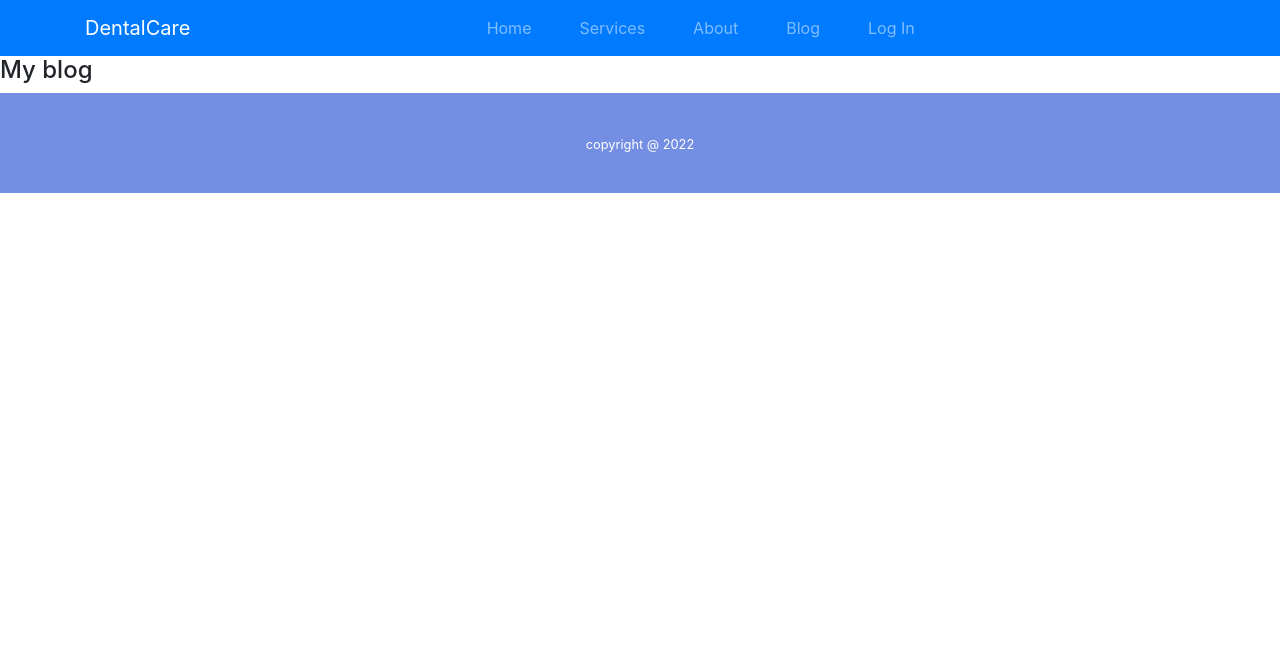
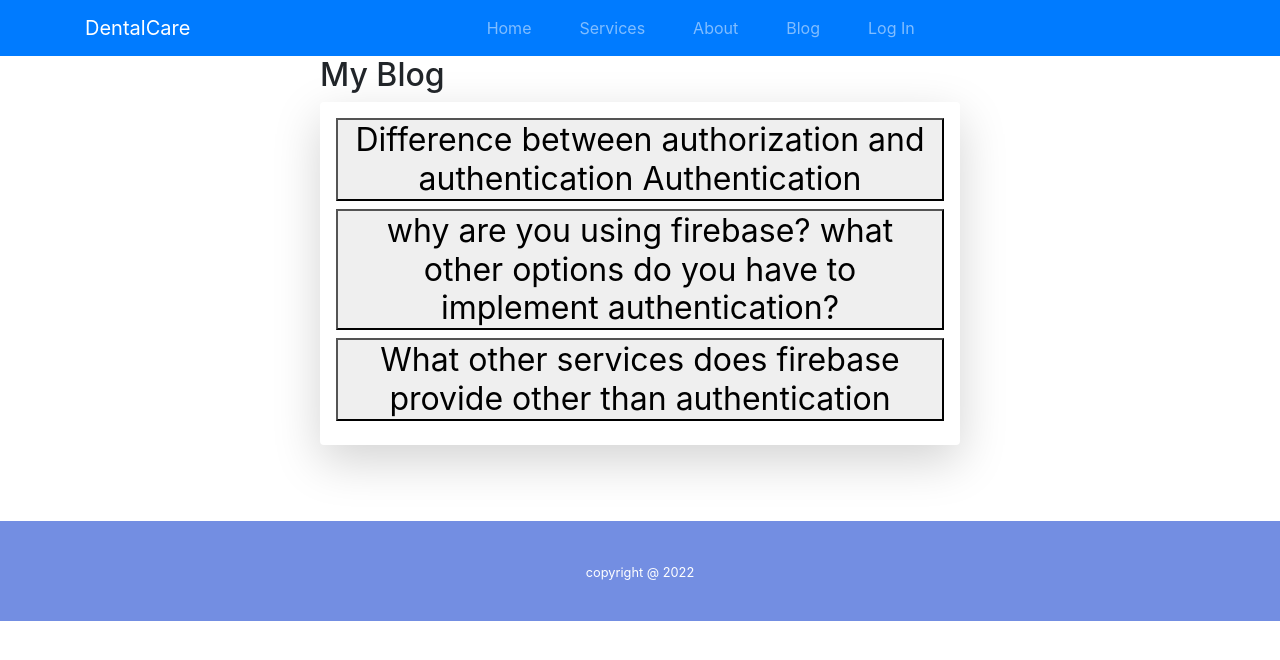
Before and after one commit to nazmul-2020/Dental-Care-Center, a React (Create React App) app: page /blog in a window 1280 px wide. Shown: the top 660 px of the page. Built offline with nearby package versions, Linux system fonts and the light colour scheme; no server answers.

Commit message:
update bloge

```diff
--- a/src/Pages/Blog/Blog.js
+++ b/src/Pages/Blog/Blog.js
@@ -1,9 +1,54 @@
 import React from 'react';
+import { Accordion } from 'react-bootstrap';
 
 const Blog = () => {
     return (
-        <div>
-           <h4> My blog</h4>
+        <div className='w-50 mx-auto d-block'>
+            <h2> My Blog</h2>
+            <Accordion className=' p-3 rounded shadow-lg ' >
+                <Accordion.Item eventKey="0">
+                    <Accordion.Header>Difference between authorization and authentication Authentication</Accordion.Header>
+                    <Accordion.Body>
+                        Lorem ipsum dolor sit amet, consectetur adipiscing elit, sed do eiusmod
+                        tempor incididunt ut labore et dolore magna aliqua. Ut enim ad minim
+                        veniam, quis nostrud exercitation ullamco laboris nisi ut aliquip ex ea
+                        commodo consequat. Duis aute irure dolor in reprehenderit in voluptate
+                        velit esse cillum dolore eu fugiat nulla pariatur. Excepteur sint occaecat
+                        cupidatat non proident, sunt in culpa qui officia deserunt mollit anim id
+                        est laborum.
+                    </Accordion.Body>
+                </Accordion.Item>
+                <Accordion.Item eventKey="1">
+                    <Accordion.Header>why are you using firebase? what other options do you have to implement authentication?</Accordion.Header>
+                    <Accordion.Body>
+                        Lorem ipsum dolor sit amet, consectetur adipiscing elit, sed do eiusmod
+                        tempor incididunt ut labore et dolore magna aliqua. Ut enim ad minim
+                        veniam, quis nostrud exercitation ullamco laboris nisi ut aliquip ex ea
+                        commodo consequat. Duis aute irure dolor in reprehenderit in voluptate
+                        velit esse cillum dolore eu fugiat nulla pariatur. Excepteur sint occaecat
+                        cupidatat non proident, sunt in culpa qui officia deserunt mollit anim id
+                        est laborum.
+                    </Accordion.Body>
+                </Accordion.Item>
+                <Accordion.Item eventKey="1">
+                    <Accordion.Header>What other services does firebase provide other than authentication</Accordion.Header>
+                    <Accordion.Body>
+                        Lorem ipsum dolor sit amet, consectetur adipiscing elit, sed do eiusmod
+                        tempor incididunt ut labore et dolore magna aliqua. Ut enim ad minim
+                        veniam, quis nostrud exercitation ullamco laboris nisi ut aliquip ex ea
+                        commodo consequat. Duis aute irure dolor in reprehenderit in voluptate
+                        velit esse cillum dolore eu fugiat nulla pariatur. Excepteur sint occaecat
+                        cupidatat non proident, sunt in culpa qui officia deserunt mollit anim id
+                        est laborum.
+                    </Accordion.Body>
+                </Accordion.Item>
+            </Accordion>
+
+
+
+            <br /><br />
+            <br />
+
         </div>
     );
 };
--- a/src/Pages/Login/Login/Login.js
+++ b/src/Pages/Login/Login/Login.js
@@ -10,7 +10,7 @@ import './Login.css'
 const Login = () => {
     const emailRef = useRef('')
     const passwordRef = useRef('')
-    const navigate= useNavigate();
+    const navigate = useNavigate();
     const location = useLocation();
     const from = location.state?.from?.pathname || "/";
 
@@ -29,26 +29,23 @@ const Login = () => {
         return <Loading></Loading>
     }
 
-      if (user){
+    if (user) {
         navigate(from, { replace: true })
     }
 
     let errorElement;
     if (error) {
-          errorElement = <div>
-              <p className='text-danger'>Error: {error?.message}</p>
-          </div>
-
+        errorElement = <p className='text-danger'>Error: {error?.message}</p>
     }
 
     const handelSubmit = event => {
         event.preventDefault();
         const email = emailRef.current.value
         const password = passwordRef.current.value
-        signInWithEmailAndPassword(email,password)
+        signInWithEmailAndPassword(email, password)
     }
 
-    const  resetPassword= async()=>{
+    const resetPassword = async () => {
         const email = emailRef.current.value;
         await sendPasswordResetEmail(email);
         alert('Sent email');
@@ -67,6 +64,7 @@ const Login = () => {
                     <Form.Label>Password</Form.Label>
                     <Form.Control ref={passwordRef} type="password" placeholder="Password" required />
                 </Form.Group>
+                {errorElement}
                 <Button className='w-75 mx-auto  d-block' variant="primary" type="submit">
                     Log In
                 </Button>
--- a/src/Pages/Login/SignUp/SignUp.js
+++ b/src/Pages/Login/SignUp/SignUp.js
@@ -50,6 +50,7 @@ const SignUp = () => {
                     <Form.Label>Password</Form.Label>
                     <Form.Control type="password" name='password' placeholder="Password" required />
                 </Form.Group>
+
                 <Button className='w-75 mx-auto d-block' variant="primary" type="submit">
                    Sign Up
                 </Button>
--- a/src/Pages/SocialLogin/SocialLogin.js
+++ b/src/Pages/SocialLogin/SocialLogin.js
@@ -12,9 +12,8 @@ const SocialLogin = () => {
     let errorElement;
 
     if (error ||githubUser) {
-        errorElement = <div>
-            <p className='text-danger'>Error: {error?.message} {githubError?.message}</p>
-        </div>
+        errorElement =  <p className='text-danger'>Error: {error?.message} {githubError?.message}</p>
+
 
     }
 
```
Lines whose indentation alone changed are shown as unchanged.
